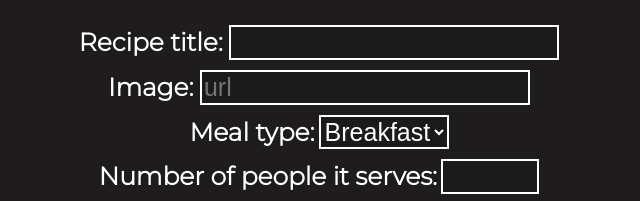
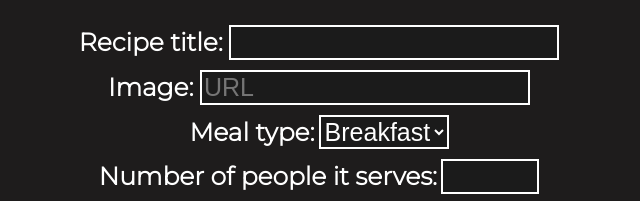
Before and after one commit to piaseckijulian/Recipes, a plain HTML site: page index.html in a window 1280 px wide. Shown: the part 231-432 px from the top of the page, 321-961 px from the left. Drawn offline with Linux system fonts and the light colour scheme.

Commit message:
Update index.html

```diff
--- a/index.html
+++ b/index.html
@@ -25,7 +25,7 @@
         <br />
 
         <label class="formLabel" for="image">Image: </label>
-        <input type="url" id="image" class="formElements" placeholder="url" />
+        <input type="url" id="image" class="formElements" placeholder="URL" />
         <br />
 
         <label class="formLabel" for="mealType">Meal type:</label>
```
